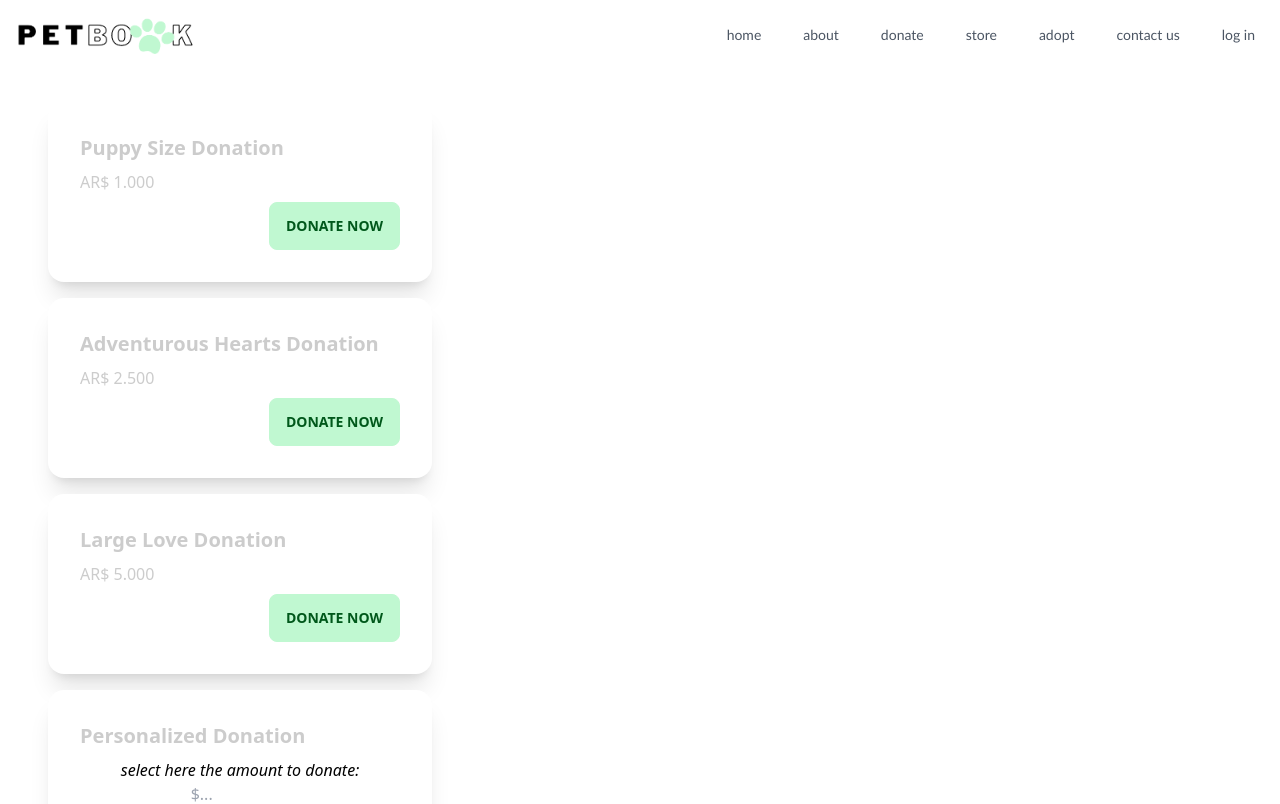
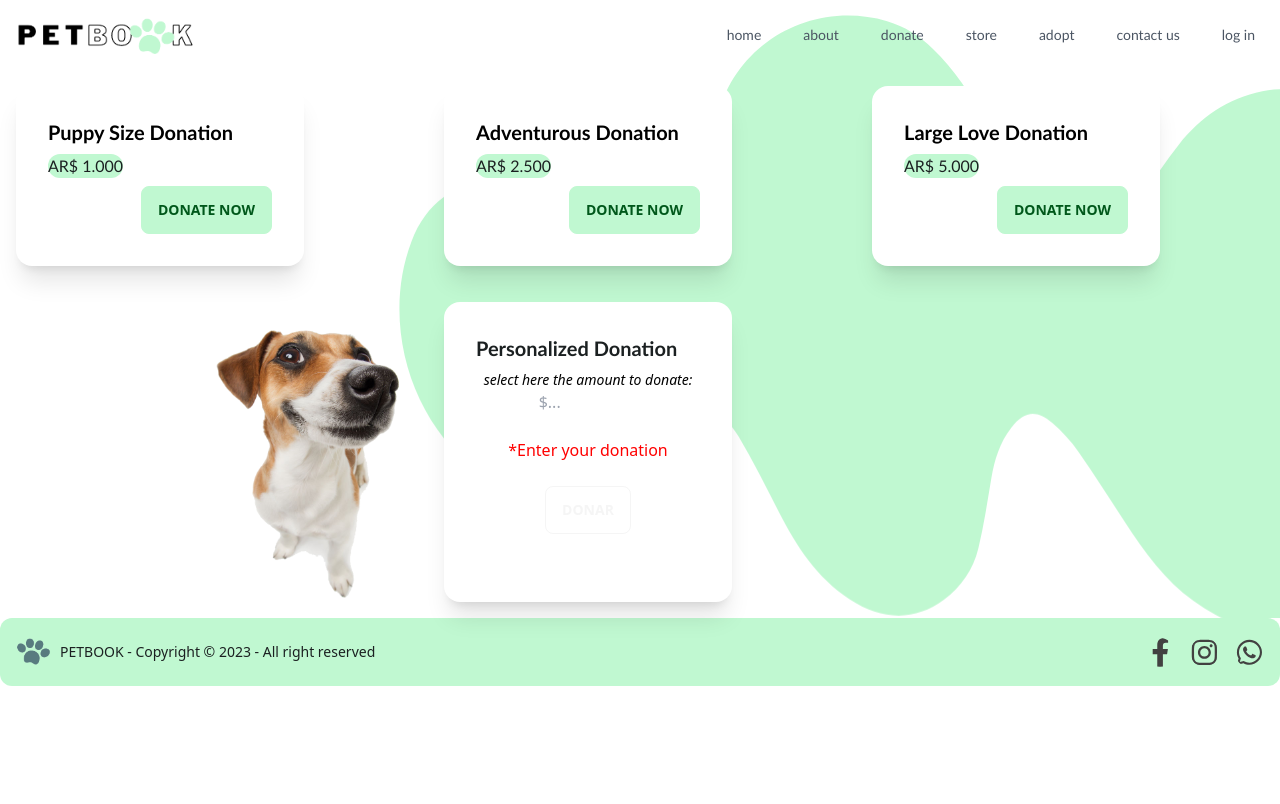
Before and after one commit to CandelaReynoso/Proyecto_Final_PetBook, a React (Vite) app in the folder client/: page /donate in a window 1280 px wide. Shown: the top 804 px of the page. Built offline with nearby package versions, Linux system fonts and the light colour scheme.

Commit message:
estilos donations

```diff
--- a/client/src/COMPONENTS/DONATION/Donations.jsx
+++ b/client/src/COMPONENTS/DONATION/Donations.jsx
@@ -22,17 +22,18 @@ export default function Donations(){
 
     return (
         <div>
+        <div className="bg-[url('/backdonations1.png')] bg-no-repeat w-[90hv]">
 
             <div>
               {localStorage.getItem('token') ? <HeaderLogin className='mb-4' /> : <Header className="mb-4" /> }
             </div>
 
-    <div className="m-8 align-middle items-center">
+    <div className="grid grid-cols-2 md:grid-cols-2 lg:grid-cols-3 gap-1">
 
-            <div className="card w-96 bg-base-100 shadow-xl m-4">
+            <div className="card w-72 bg-base-100 shadow-xl m-4">
                 <div className="card-body">
-                    <h2 className="card-title">Puppy Size Donation</h2>
-                    <h5> AR$ 1.000</h5>
+                    <h2 className="card-title text-black font-['candara']">Puppy Size Donation</h2>
+                    <h5 className="text bg-primary w-fit rounded-full"> AR$ 1.000</h5>
                     <form action="http://localhost:3001/checkout" method="GET">
                         <input type="hidden" name="title" value="Puppy Size Donation"/>
                         <input type="hidden" name="price" value="1000"/>
@@ -41,10 +42,10 @@ export default function Donations(){
                 </div>
             </div>
 
-            <div className="card w-96 bg-base-100 shadow-xl m-4">
+            <div className="card w-72 bg-base-100 shadow-xl m-4">
                 <div className="card-body">
-                    <h2 className="card-title">Adventurous Hearts Donation</h2>
-                    <h5> AR$ 2.500</h5>
+                    <h2 className="card-title text-black font-['candara']">Adventurous Donation</h2>
+                    <h5 className="text bg-primary w-fit rounded-full"> AR$ 2.500</h5>
                     <form action="http://localhost:3001/checkout" method="GET">
                         <input type="hidden" name="title" value="Adventurous Hearts Donation"/>
                         <input type="hidden" name="price" value="2500"/>
@@ -53,10 +54,10 @@ export default function Donations(){
                 </div>
             </div >
 
-            <div className="card w-96 bg-base-100 shadow-xl m-4" >
+            <div className="card w-72 bg-base-100 shadow-xl m-4" >
                 <div className="card-body">
-                    <h2 className="card-title">Large Love Donation</h2>
-                    <h5>AR$ 5.000</h5>
+                    <h2 className="card-title text-black font-['candara']">Large Love Donation</h2>
+                    <h5 className="text bg-primary w-fit rounded-full">AR$ 5.000</h5>
                     <form action="http://localhost:3001/checkout" method="GET">
                         <input type="hidden" name="title" value="Large Love Donation"/>
                         <input type="hidden" name="price" value="5000"/>
@@ -65,12 +66,15 @@ export default function Donations(){
                 </div>
             </div>
 
-            <div className="card w-96 bg-base-100 shadow-xl m-4">
+
+            <div className="flex justify-end"><img src="./perritoabout.png" alt=""  height='200px' width='220px'/></div>
+
+            <div className="card w-72 bg-base-100 shadow-xl m-4">
                 <div className="card-body">
-                <h2 className="card-title">Personalized Donation</h2>
+                <h2 className="card-title font-['candara'] text-neutral ">Personalized Donation</h2>
                  <form action="http://localhost:3001/checkout" method="GET" className={Styles.container}>
                     <input type="hidden" name="title" value="Donación pequeño corazón."/>
-                    <label className="italic">select here the amount to donate: </label>
+                    <label className="italic text-sm">select here the amount to donate: </label>
                     <input type="number" min="100" max="10000" placeholder=" $..." onChange={handleChange}/>
                     <input type="hidden" name="price" value={donation}/>
                     <br />
@@ -90,9 +94,9 @@ export default function Donations(){
             </div>
 
     </div>
+</div>
 
-
-            <div> <Footer /></div>
+            <div className=" border-t-black"> <Footer /></div>
         </div>
     )
 }
--- a/client/src/COMPONENTS/FORMS/FormContact.jsx
+++ b/client/src/COMPONENTS/FORMS/FormContact.jsx
@@ -45,10 +45,9 @@ const FormContact = () => {
     return (
         <>
         <div> {localStorage.getItem('token') ? <HeaderLogin className='mb-4' /> : <Header className="mb-4" /> } </div>
-
         <div className='grid grid-cols-1 sm:grid-cols-2 h-screen w-full'>
 
-          <div  className='flex flex-col justify-center h-fit mb-[30rem] sm:mb-0'>
+          <div  className='flex flex-col justify-center'>
             <div >
               <h1 className="subtitle">CONTACT US.</h1>
             </div>
@@ -127,7 +126,7 @@ const FormContact = () => {
 
                 {( {errors}  ) => (
 
-            <Form className='max-w-[400px] w-full h-fit mx-auto rounded-lg bg-white  p-4 mb-16 sm:mb-0'>
+            <Form className='max-w-[400px] w-full mx-auto rounded-lg bg-white  p-4'>
                 {console.log(errors)}
 
             <div className='divForminput'>
@@ -136,7 +135,7 @@ const FormContact = () => {
                 id="name"
                 name="name"
                 className= 'inputs'
-                placeholder= {user.name ? user.name : "Write you name, please"}
+                placeholder= {user.name ? user.name : "Write you name, plase"}
                 />
                 <ErrorMessage name="name" component={()=> (
                     <div className="text-error">{errors.name}</div>
@@ -149,7 +148,7 @@ const FormContact = () => {
                 type ="text"
                 id="lastname"
                 name="lastname"
-                placeholder = "Write your last name, please"
+                placeholder = "Write your last name, plase"
                 className='inputs'
                 />
                 <ErrorMessage name="lastname" component={()=> (
@@ -198,7 +197,6 @@ const FormContact = () => {
               <img className='w-[100%] h-full  object-cover' src="perrocomputadora.jpeg" alt="perro en computadora" />
             </div>
         </div>
-
         <div>
           <Footer />
         </div>
--- a/client/src/COMPONENTS/REGISTRATION/Registration.jsx
+++ b/client/src/COMPONENTS/REGISTRATION/Registration.jsx
@@ -50,7 +50,7 @@ const Registration = () => {
     }
 
 
-    dispatch(registerUser(formState))
+    const response= dispatch(registerUser(formState))
     navigate('/home')
   }
 
--- a/client/src/index.css
+++ b/client/src/index.css
@@ -45,7 +45,7 @@
   /* PÁRRAFOS */
 
 .text{
- @apply font-sans font-['candara'] font-normal text-neutral
+ @apply font-['candara'] font-normal text-neutral
 }
 
 .textColorPink{
```
Also changed, not shown: client/public/backdonations.png (added), client/public/backdonations1.png (added).
